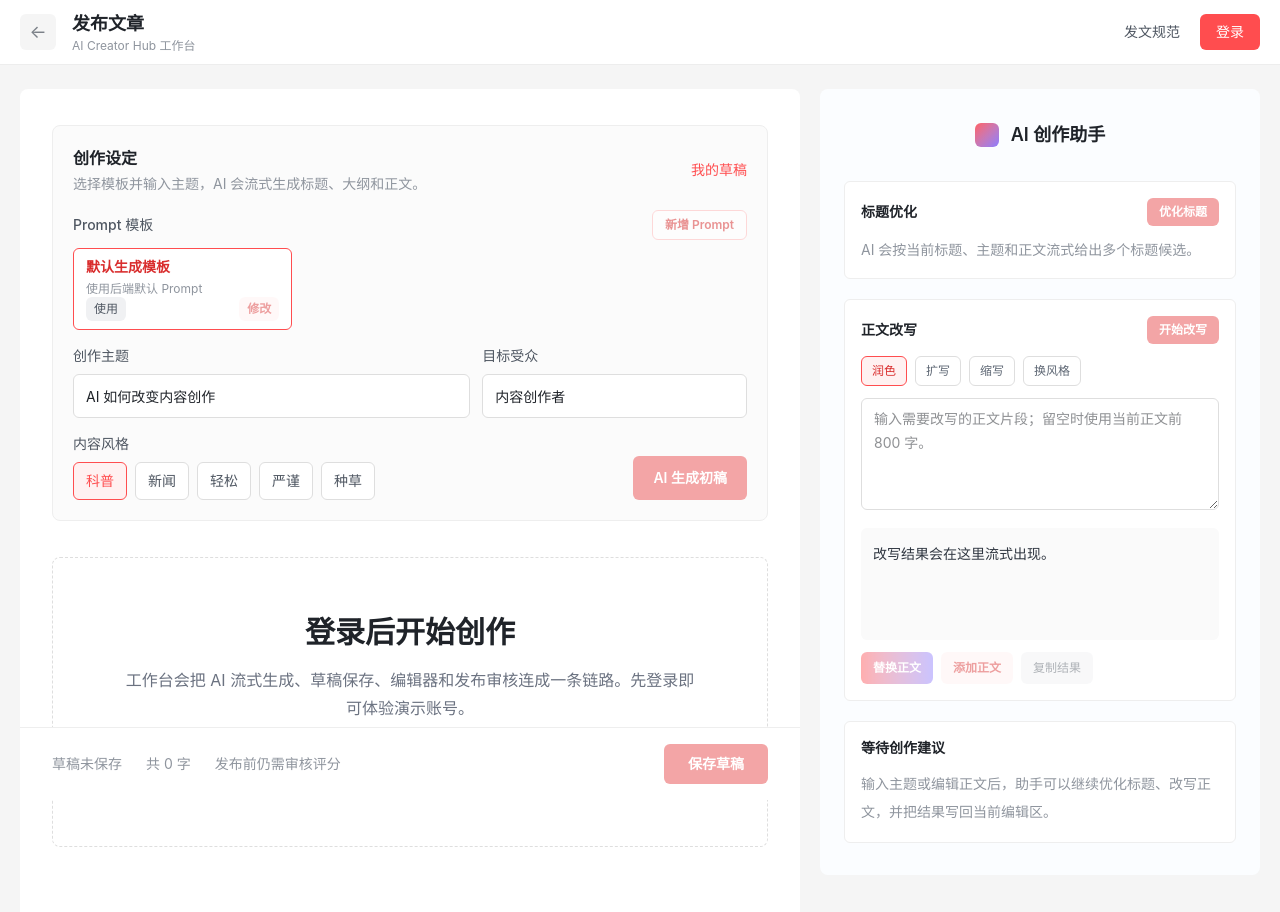
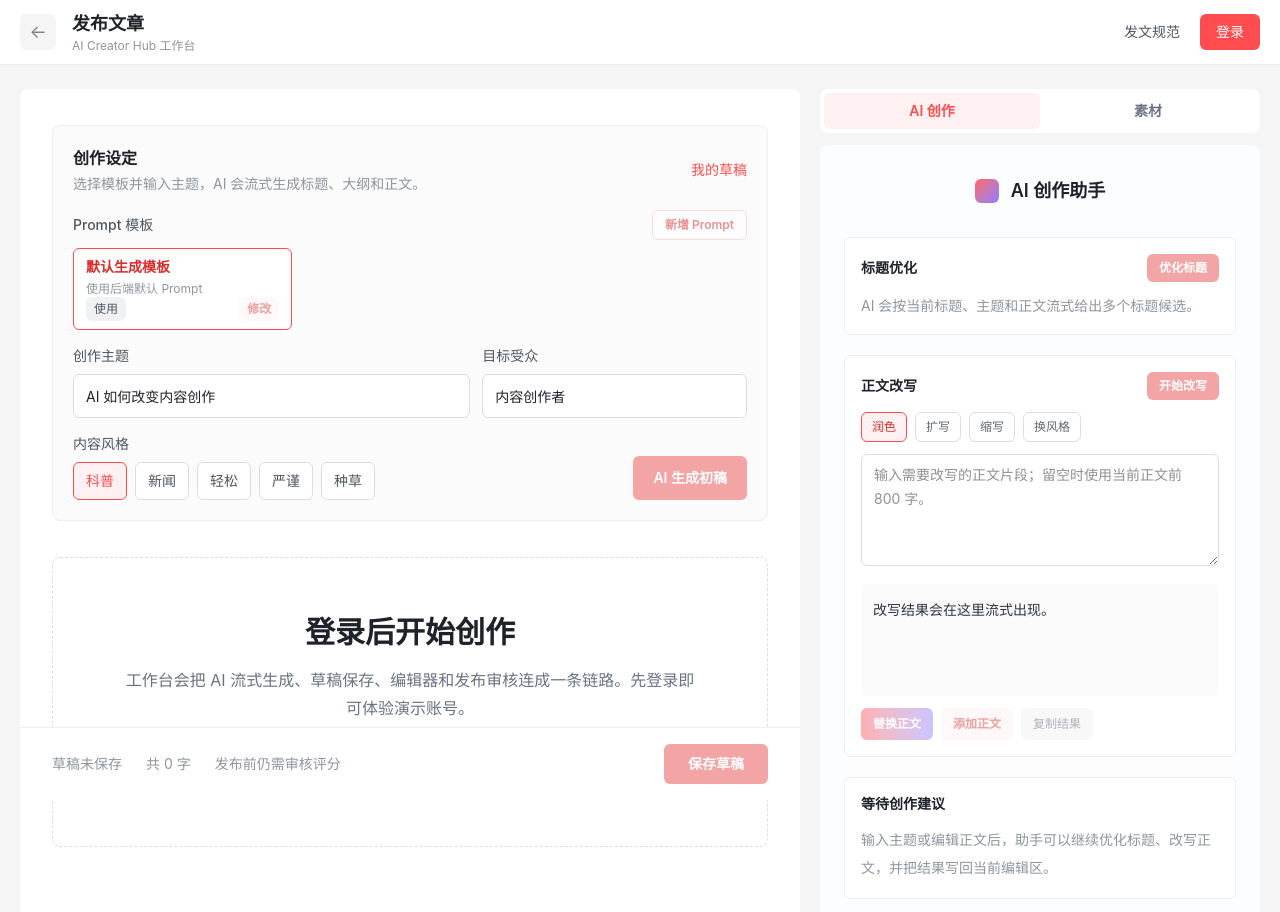
Before and after one commit to KJ1N/byte_camp_frontend, a Next.js app in the folder apps/web/: page /workspace in a window 1280 px wide. Shown: the top 912 px of the page. Built offline with nearby package versions, Linux system fonts and the light colour scheme.

Commit message:
添加素材管理至工作台

```diff
--- a/apps/web/src/app/workspace/page.tsx
+++ b/apps/web/src/app/workspace/page.tsx
@@ -4,6 +4,7 @@ import Link from "next/link";
 import { useRouter } from "next/navigation";
 import { type FormEvent, useEffect, useMemo, useState } from "react";
 import type {
+  AssetSummary,
   DraftSummary,
   GeneratedArticleDraft,
   ListPromptsResponse,
@@ -13,6 +14,7 @@ import type {
 } from "@bytecamp-aigc/shared";
 
 import { AiWritingAssistant } from "@/components/ai-writing-assistant";
+import { AssetPanel } from "@/components/asset-panel";
 import { RichTextEditor } from "@/components/editor/rich-text-editor";
 import { PromptManagerPanel } from "@/components/prompt-manager-panel";
 import { apiFetch, getApiErrorMessage, readApiJson } from "@/lib/api";
@@ -25,6 +27,12 @@ import {
 } from "@/lib/rich-text-document";
 import { nextSelectedPromptIdAfterDelete } from "@/lib/prompt-management";
 import { normalizeWorkspaceTopic } from "@/lib/workspace-topic";
+import {
+  createWorkspaceImageInsertRequest,
+  workspaceSidePanelTabs,
+  type EditorImageInsertRequest,
+  type WorkspaceSidePanelTab,
+} from "@/lib/workspace-assets";
 
 const styleOptions = ["科普", "新闻", "轻松", "严谨", "种草"];
 const rewriteModes = [
@@ -81,6 +89,8 @@ export default function WorkspacePage() {
   const [rewriteResult, setRewriteResult] = useState("");
   const [rewriteSuggestions, setRewriteSuggestions] = useState<string[]>([]);
   const [error, setError] = useState("");
+  const [sidePanelTab, setSidePanelTab] = useState<WorkspaceSidePanelTab>("ai");
+  const [imageInsertRequest, setImageInsertRequest] = useState<EditorImageInsertRequest | null>(null);
 
   useEffect(() => {
     const storedToken = getStoredToken();
@@ -371,6 +381,12 @@ export default function WorkspacePage() {
     }));
   }
 
+  function insertAssetImage(asset: AssetSummary) {
+    setError("");
+    setGenerated((current) => current ?? createEmptyGenerated());
+    setImageInsertRequest(createWorkspaceImageInsertRequest(asset));
+  }
+
   async function saveDraft() {
     if (!token || !generated || status === "streaming") return;
 
@@ -588,7 +604,11 @@ export default function WorkspacePage() {
                       </div>
                     ) : null}
                     <div className="mt-8">
-                      <RichTextEditor value={generated.body} onChange={updateGeneratedBody} />
+                      <RichTextEditor
+                        value={generated.body}
+                        insertImageRequest={imageInsertRequest}
+                        onChange={updateGeneratedBody}
+                      />
                     </div>
                   </>
                 ) : (
@@ -768,6 +788,26 @@ export default function WorkspacePage() {
             ) : null}
           </div>
         </aside>
+        <div className="grid h-fit gap-3">
+          <div className="flex rounded-lg bg-white p-1 text-sm font-semibold">
+            {workspaceSidePanelTabs.map((item) => (
+              <button
+                className={[
+                  "min-w-0 flex-1 rounded-md px-3 py-2",
+                  sidePanelTab === item.id ? "bg-[#fff1f1] text-[#ff4d4f]" : "text-[#6b7280] hover:bg-[#f6f7f9]",
+                ].join(" ")}
+                key={item.id}
+                type="button"
+                onClick={() => setSidePanelTab(item.id)}
+              >
+                {item.label}
+              </button>
+            ))}
+          </div>
+
+          {sidePanelTab === "assets" ? (
+            <AssetPanel authToken={token} onInsertImage={insertAssetImage} />
+          ) : (
             <AiWritingAssistant
               authToken={token}
               topic={topic}
@@ -782,6 +822,8 @@ export default function WorkspacePage() {
               onReplaceBody={replaceGeneratedBody}
               onAppendBody={appendGeneratedBody}
             />
+          )}
+        </div>
       </div>
     </main>
   );
--- /dev/null
+++ b/apps/web/src/lib/workspace-assets.ts
@@ -0,0 +1,24 @@
+import type { AssetSummary } from "@bytecamp-aigc/shared";
+
+export type WorkspaceSidePanelTab = "ai" | "assets";
+
+export interface EditorImageInsertRequest {
+  id: string;
+  src: string;
+  alt?: string;
+  assetId?: string;
+}
+
+export const workspaceSidePanelTabs: ReadonlyArray<{ id: WorkspaceSidePanelTab; label: string }> = [
+  { id: "ai", label: "AI 创作" },
+  { id: "assets", label: "素材" },
+];
+
+export function createWorkspaceImageInsertRequest(asset: AssetSummary): EditorImageInsertRequest {
+  return {
+    id: `${asset.id}-${Date.now()}`,
+    src: asset.url,
+    alt: asset.metadata.originalName || asset.filename,
+    assetId: asset.id,
+  };
+}
```
Also changed, not shown: 1 other file (tests, documents, lock files or other folders). Lines whose indentation alone changed are shown as unchanged.
